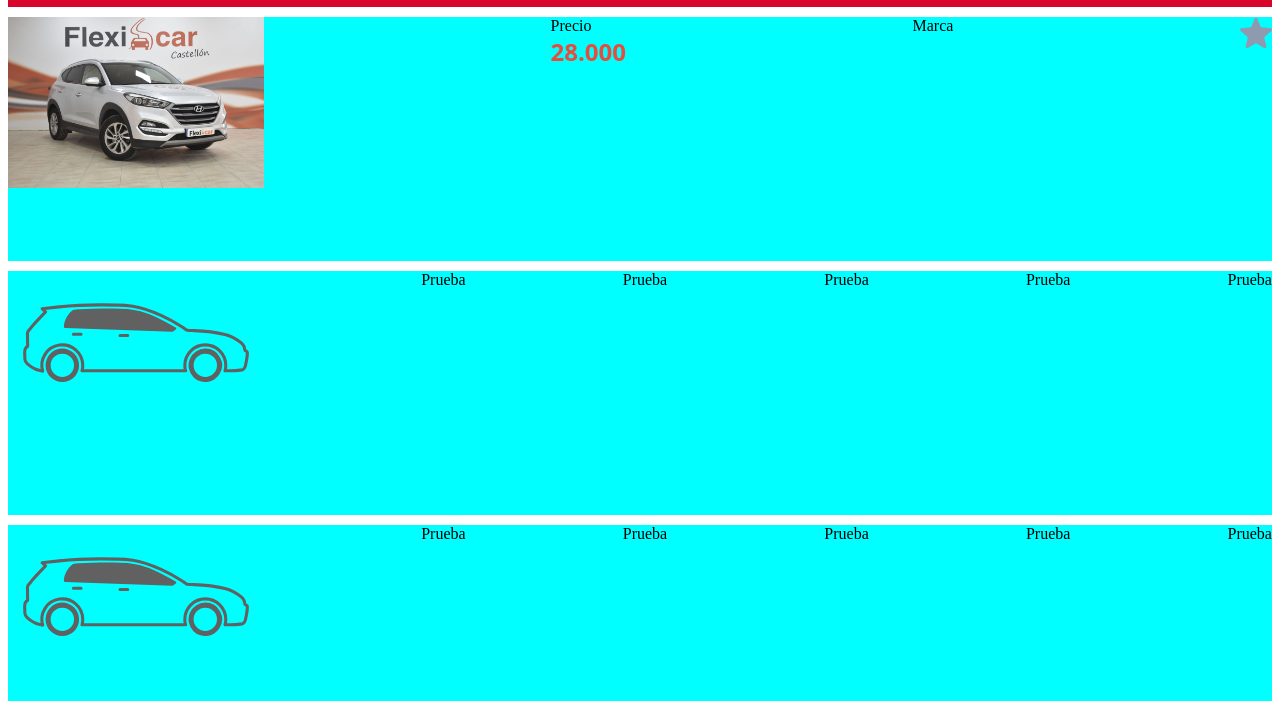
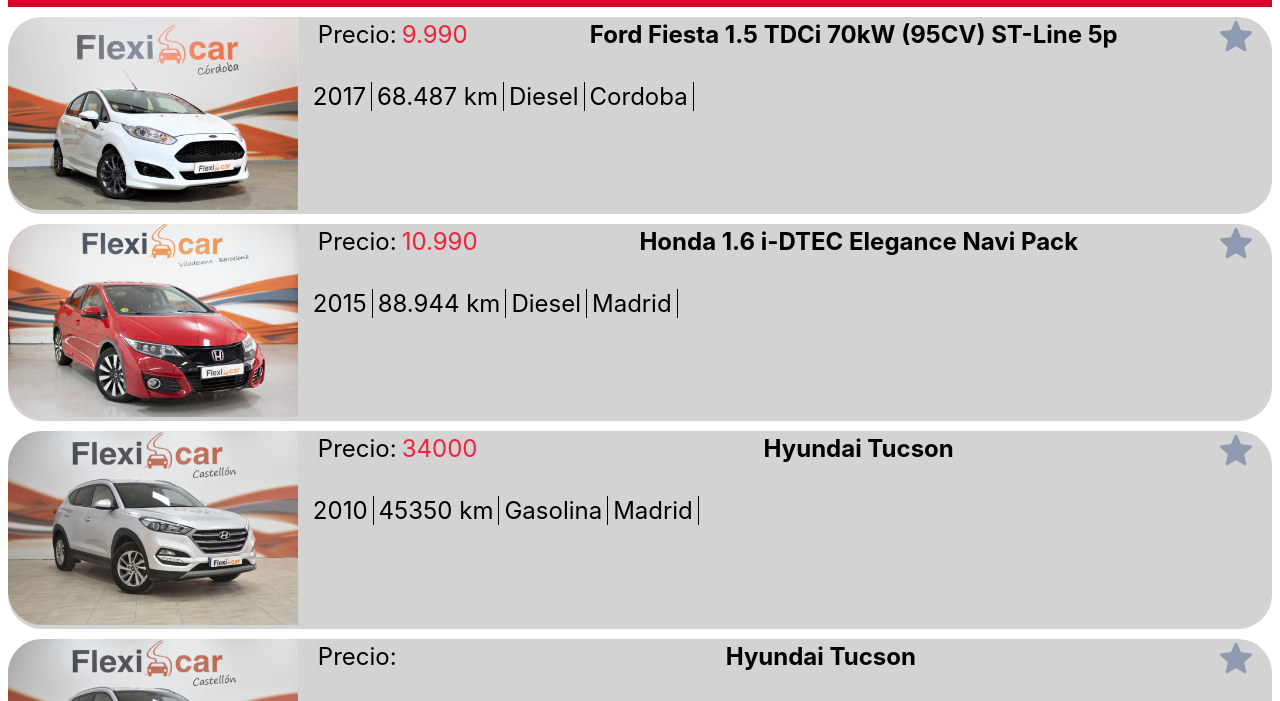
Before and after one commit to joseIgnaciodv/Proyecto-IU, a plain HTML site: page resultados_coches.html in a window 1280 px wide. Shown: the part 99-800 px from the top of the page. Drawn offline with Linux system fonts and the light colour scheme.

Commit message:
coches tarjetas

```diff
--- a/css/resultados.css
+++ b/css/resultados.css
@@ -4,52 +4,6 @@
     width: 100%;
     background-color: #D90429;
 }
-
-.tarjeta{
-    margin-top: 10px;
-    margin-bottom: 10px;
-    width: 100%;
-    height: 30.5vh;
-    display: flex;
-    justify-content: space-between;
-    background-color: aqua;
-}
-
-.tarjeta:hover{
-    box-shadow: 5px 5px 5px red;
-}
-
-.espacio-imagen{
-    width: 20vw;
-    height: 20vh;
-}
-
-.espacio-imagen img{
-    width: 100%;
-    height: auto;
-}
-
-.favorito{
-    width: 32px;
-    height: 32px;
-}
-
-#prueba:hover{
-    fill: #e74c3d;
-}
-
-.precio-coche{
-    display: flex;
-    flex-direction: column;
-}
-
-.precio-coche #precio{
-    color: #e74c3d;
-    font-family: Montserrat,Open Sans,Helvetica,Arial,sans-serif;
-    font-size: 24px;
-    font-weight: bold;
-}
-
 header #logo{
     margin-left: 10px;
     margin-bottom: 10px;
@@ -59,7 +13,7 @@
     width: 32px;
     height: 32px;
     margin-right: 10px;
-    margin-top: 10px;
+    margin-top: 35px;
     display: none;
 }
 
@@ -76,28 +30,139 @@
     font-family: -apple-system, BlinkMacSystemFont, 'Segoe UI', Roboto, Oxygen, Ubuntu, Cantarell, 'Open Sans', 'Helvetica Neue', sans-serif;
 }
 
+.tarjeta{
+    margin-top: 10px;
+    margin-bottom: 10px;
+    border-radius: 34px;
+    display: flex;
+    background-color: lightgray;
+
+}
+
+.primera-fila{
+    display: flex;
+    justify-content: space-between;
+    font-family: -apple-system, BlinkMacSystemFont, 'Segoe UI', Roboto, Oxygen, Ubuntu, Cantarell, 'Open Sans', 'Helvetica Neue', sans-serif;
+}
+
+.favorito{
+    margin-right: 10px;
+    /* justify-content: flex-end; */
+}
+
+.marca{
+    margin-left: 20px;
+    font-size: 24px;
+    font-weight: bold;
+}
+
+.precio{
+    font-size: 24px;
+    color: #EF233C;
+    margin-left: 5px;
+}
+
+.titulo-precio{
+    font-size: 24px;
+}
+
+.segunda-fila{
+    display: flex;
+    margin-top: 30px;
+    font-family: -apple-system, BlinkMacSystemFont, 'Segoe UI', Roboto, Oxygen, Ubuntu, Cantarell, 'Open Sans', 'Helvetica Neue', sans-serif;
+}
+
+
+.segunda-fila span{
+    font-size: 24px;
+    border-right: 1.5px solid black;
+    padding-right: 5px;
+    margin-left: 5px;
+}
+
+.primera-fila img{
+    width: 32px;
+    height: 32px;
+}
+
+.contenedor{
+    width: 100%;
+    display: block;
+    padding: 3px 10px;
+}
+
+.espacio-imagen{
+    width: 30vw;
+}
+
+.espacio-imagen img{
+    border-radius: 34px 0px 0px 34px;
+    width: 100%;
+}
+
+.precio-coche{
+    display: flex;
+    margin-left: 10px;
+}
+
+
 
 @media screen and (max-width: 576px) {
     .tarjeta{
-        margin-top: 10px;
-        margin-bottom: 10px;
-        display: flex;
-        flex-wrap: wrap;
-        width: 100%;
-        height: 400px;
+        display: block;
+        height: 350px;
         border: 1px solid;
         border-radius: 34px;
-        background-color: lightblue;
-
     }
 
     .espacio-imagen{
         width: 100%;
-        height: 20vh;
     }
 
     .espacio-imagen img{
         border-radius: 34px 34px 0px 0px;
+        width: 100%;
+    }
+
+    .primera-fila{
+        display: flex;
+        justify-content: space-between;
+    }
+
+    .segunda-fila{
+        margin-top: 15px;
+        justify-content: center;
+    }
+
+    .segunda-fila span{
+        font-size: 16px;
+    }
+
+    .primera-fila img{
+        width: 16px;
+        height: 16px;
+    }
+
+    .precio{
+        font-size: 16px;
+    }
+
+    .marca{
+        font-size: medium;
+        font-weight: bold;
+    }
+
+    .titulo-precio{
+        font-size: 16px;
+    }
+
+    .favorito{
+        margin: 0;
+    }
+
+    .contenedor{
+        width: auto;
+        padding: 3px 12px;
     }
 
     #menu{
--- /dev/null
+++ b/js/javacript_pagina.js
@@ -0,0 +1,151 @@
+function buscar(){
+    var i = 0
+    var json = [
+        {
+           "tipo_coche": "Compacto",
+           "tipo_cambio": "Manual",
+           "combustible": "Gasolina",
+           "marca": "Hyundai",
+           "modelo": "Tucson",
+           "imagen": "imagenes/hyundai.jpg",
+           "precio": "",
+           "localidad": "Madrid",
+           "año": "2015",
+           "km": "45350 km"
+        },
+        {
+            "tipo_coche": "Compacto",
+            "tipo_cambio": "Manual",
+            "combustible": "Gasolina",
+            "marca": "Hyundai",
+            "modelo": "Tucson",
+            "imagen": "imagenes/hyundai.jpg",
+            "precio": "34000",
+            "localidad": "Madrid",
+            "año": "2010",
+            "km": "45350 km"
+         },
+         {
+            "tipo_coche": "SUV",
+            "tipo_cambio": "Manual",
+            "combustible": "Gasolina",
+            "marca": "Hyundai",
+            "modelo": "Tucson",
+            "imagen": "imagenes/hyundai.jpg",
+            "precio": "",
+            "localidad": "Madrid",
+            "año": "2021",
+            "km": "45350 km"
+         },
+         {
+            "tipo_coche": "SUV",
+            "tipo_cambio": "Manual",
+            "combustible": "Gasolina",
+            "marca": "Hyundai",
+            "modelo": "Tucson",
+            "imagen": "imagenes/hyundai.jpg",
+            "precio": "",
+            "localidad": "Madrid",
+            "año": "2019",
+            "km": "70200 km"
+         },
+         {
+            "tipo_coche": "Compacto",
+            "tipo_cambio": "Manual",
+            "combustible": "Diesel",
+            "marca": "Honda",
+            "modelo": "1.6 i-DTEC Elegance Navi Pack",
+            "imagen": "imagenes/honda.jpg",
+            "precio": "10.990",
+            "localidad": "Madrid",
+            "año": "2015",
+            "km": "88.944 km"
+         },
+         {
+            "tipo_coche": "Compacto",
+            "tipo_cambio": "Manual",
+            "combustible": "Diesel",
+            "marca": "Ford",
+            "modelo": "Fiesta 1.5 TDCi 70kW (95CV) ST-Line 5p",
+            "imagen": "imagenes/ford_fiesta.jpg",
+            "precio": "9.990",
+            "localidad": "Cordoba",
+            "año": "2017",
+            "km": "68.487 km"
+         }
+     ]
+
+     var header = document.getElementsByTagName("header")
+     for(i; i < json.length; i++){
+        if(json[i].tipo_coche == "Compacto"){
+            var tarjeta = document.createElement("div")
+            tarjeta.setAttribute("class", "tarjeta")
+            var espacioIm = document.createElement("div")
+            espacioIm.setAttribute("class", "espacio-imagen")
+            var imagen = document.createElement("img")
+            imagen.src = json[i].imagen
+
+            var contenedor = document.createElement("div")
+            contenedor.setAttribute("class", "contenedor")
+            var primeraFila = document.createElement("div")
+            primeraFila.setAttribute("class", "primera-fila")
+            var segundaFila = document.createElement("div")
+            segundaFila.setAttribute("class", "segunda-fila")
+
+            var precioCoche = document.createElement("div")
+            precioCoche.setAttribute("class", "precio-coche")
+            var tituloPrecio = document.createElement("span")
+            tituloPrecio.textContent = "Precio: "
+            tituloPrecio.setAttribute("class", "titulo-precio")
+            var precio = document.createElement("span")
+            precio.setAttribute("class", "precio")
+            precio.textContent = json[i].precio
+
+            var nombre = document.createElement("span")
+            nombre.setAttribute("class", "marca")
+            nombre.textContent = json[i].marca + " " + json[i].modelo
+            var fav = document.createElement("img")
+            fav.src = "imagenes/favourites-filled-star-symbol.png"
+            fav.setAttribute("class", "favorito")
+
+            var anio = document.createElement("span")
+            anio.setAttribute("class", "año")
+            anio.textContent = json[i].año
+            var km = document.createElement("span")
+            km.setAttribute("class", "km")
+            km.textContent = json[i].km
+            var combustible = document.createElement("span")
+            combustible.setAttribute("class", "combustible")
+            combustible.textContent = json[i].combustible
+            var localidad = document.createElement("span")
+            localidad.setAttribute("class", "localidad")
+            localidad.textContent = json[i].localidad
+
+            espacioIm.appendChild(imagen)
+
+            precioCoche.appendChild(tituloPrecio)
+            precioCoche.appendChild(precio)
+
+            primeraFila.appendChild(precioCoche)
+            primeraFila.appendChild(nombre)
+            primeraFila.appendChild(fav)
+
+            segundaFila.appendChild(anio)
+            segundaFila.appendChild(km)
+            segundaFila.appendChild(combustible)
+            segundaFila.appendChild(localidad)
+
+            contenedor.appendChild(primeraFila)
+            contenedor.appendChild(segundaFila)
+
+            tarjeta.appendChild(espacioIm)
+            tarjeta.appendChild(contenedor)
+
+            header[0].parentNode.insertBefore(tarjeta, header[0].nextSibling)
+        }
+     }
+}
+
+function tiempo(){
+    setTimeout(buscar, 3000)
+}
--- a/js/prueba.js
+++ /dev/null
@@ -1,74 +0,0 @@
-function buscar(){
-    var i = 0
-    var json = [
-        {
-           "tipo_coche": "Compacto",
-           "tipo_cambio": "Manual",
-           "combustible": "Gasolina",
-           "marca": "Hyundai",
-           "modelo": "Tucson",
-           "imagen": "imagenes/hyundai.jpg",
-           "precio": ""
-        },
-        {
-            "tipo_coche": "Compacto",
-            "tipo_cambio": "Manual",
-            "combustible": "Gasolina",
-            "marca": "Hyundai",
-            "modelo": "Tucson",
-            "imagen": "imagenes/hyundai.jpg",
-            "precio": "34000"
-         },
-         {
-            "tipo_coche": "Compacto",
-            "tipo_cambio": "Manual",
-            "combustible": "Gasolina",
-            "marca": "Hyundai",
-            "modelo": "Tucson",
-            "imagen": "imagenes/hyundai.jpg",
-            "precio": ""
-         },
-         {
-            "tipo_coche": "Compacto",
-            "tipo_cambio": "Manual",
-            "combustible": "Gasolina",
-            "marca": "Hyundai",
-            "modelo": "Tucson",
-            "imagen": "imagenes/hyundai.jpg",
-            "precio": ""
-         },
-         {
-            "tipo_coche": "Compacto",
-            "tipo_cambio": "Manual",
-            "combustible": "Gasolina",
-            "marca": "Hyundai",
-            "modelo": "Tucson",
-            "imagen": "imagenes/hyundai.jpg",
-            "precio": ""
-         }
-     ]
-
-     for(i; i < json.length; i++){
-         var tarjeta = document.createElement("div")
-         tarjeta.setAttribute("class", "tarjeta")
-         var espacioIm = document.createElement("div")
-         espacioIm.setAttribute("class", "espacio-imagen")
-         var imagen = document.createElement("img")
-         imagen.src = json[i].imagen
-         var precio = document.createElement("div")
-         precio.setAttribute("class", "precio-coche")
-         var tituloPrecio = document.createElement("span")
-         tituloPrecio.textContent = "Precio"
-
-         precio.appendChild(tituloPrecio)
-         espacioIm.appendChild(imagen)
-         tarjeta.appendChild(espacioIm)
-         tarjeta.appendChild(precio)
-
-         document.body.appendChild(tarjeta)
-     }
-}
-
-function tiempo(){
-    setTimeout(buscar, 3000)
-}
--- a/resultados_coches.html
+++ b/resultados_coches.html
@@ -5,7 +5,7 @@
     <meta http-equiv="X-UA-Compatible" content="IE=edge">
     <meta name="viewport" content="width=device-width, initial-scale=1.0">
     <link rel="stylesheet" href="css/resultados.css">
-    <script src = "js/prueba.js"></script>
+    <script src = "js/javacript_pagina.js"></script>
     <title>Resultados Coches</title>
 </head>
 <body onload = "tiempo()">
@@ -13,49 +13,7 @@
         <img id = "logo" src = "imagenes/logo_gris.png" alt="">
         <img id = "menu" src = "imagenes/square.png" alt="">
     </header>
-    <div class = "tarjeta">
-        <div class = "espacio-imagen">
-            <img src = "imagenes/hyundai.jpg" alt="">
-        </div>
-        <div class = "precio-coche">
-            <span>Precio</span>
-            <span id = "precio">28.000</span>
-        </div>
-        <div class = "">
-            <span>Marca</span>
-        </div>
-        <img class = "favorito" src = "imagenes/favourites-filled-star-symbol.png" alt="">
-    </div>
-    <div class = "tarjeta">
-        <div class = "espacio-imagen">
-            <img src = "imagenes/hatchback.svg" alt="">
-        </div>
-        <span>Prueba</span>
-        <span>Prueba</span>
-        <span>Prueba</span>
-        <span>Prueba</span>
-        <span>Prueba</span>
-    </div>
-    <div class = "tarjeta">
-        <div class = "espacio-imagen">
-            <img src = "imagenes/hatchback.svg" alt="">
-        </div>
-        <span>Prueba</span>
-        <span>Prueba</span>
-        <span>Prueba</span>
-        <span>Prueba</span>
-        <span>Prueba</span>
-    </div>
-    <div class = "tarjeta">
-        <div class = "espacio-imagen">
-            <img src = "imagenes/hatchback.svg" alt="">
-        </div>
-        <span>Prueba</span>
-        <span>Prueba</span>
-        <span>Prueba</span>
-        <span>Prueba</span>
-        <span>Prueba</span>
-    </div>
+
     <footer>
         <span id = "texto-footer">KM66 &copy; 2021</span>
     </footer>
```
Also changed, not shown: imagenes/ford_fiesta.jpg (added), imagenes/honda.jpg (added).
